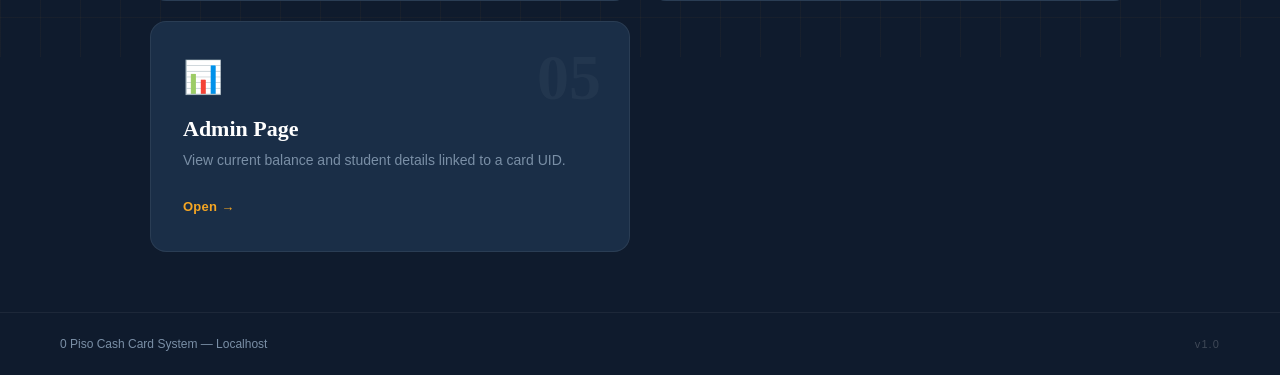
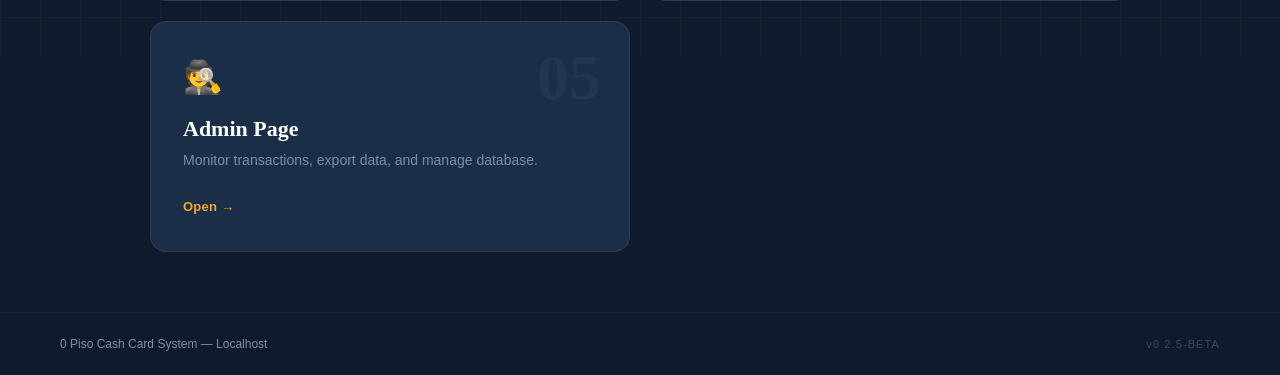
Before and after one commit to BeginnerCoder666/payment_system, a Flask app: page / in a window 1280 px wide. Shown: the part 743-1118 px from the top of the page. Run offline with Flask 3, Linux system fonts and the light colour scheme.

Commit message:
FINAL 🙏🙏🙏 PLS SPEED

```diff
--- a/app.py
+++ b/app.py
@@ -4,7 +4,7 @@ import csv
 import io
 
 app = Flask(__name__)
-app.secret_key = '0piso_super_secret_key'
+app.secret_key = 'admin2526'
 DB_FILE = 'canteen.db'
 
 # Add Export to .csv button in the main page
@@ -135,7 +135,7 @@ def admin():
 @app.route('/logout')
 def logout():
     session.pop('logged_in', None) # Removes the "logged_in" tag from the session
-    return redirect(url_for('admin'))
+    return redirect(url_for('index'))
 
 @app.route('/export_csv')
 def export_csv():
@@ -175,5 +175,9 @@ def wipe_db():
     conn.close()
     return redirect(url_for('admin'))
 
+@app.context_processor
+def inject_version():
+    return dict(version="v0.2.5-BETA")
+
 if __name__ == '__main__':
     app.run(debug=True)
--- a/templates/admin.html
+++ b/templates/admin.html
@@ -1,7 +1,7 @@
 <!DOCTYPE html>
 <html>
 <head>
-    <title>Admin Panel</title>
+    <title>0 Piso Admin Panel</title>
     <style>
         /* The Overlay Background */
         .login-overlay {
@@ -31,6 +31,7 @@
         /* Style to blur content when locked */
         .blurred { filter: blur(8px); pointer-events: none; }
     </style>
+    <link rel="stylesheet" href="{{ url_for('static', filename='child.css') }}">
 </head>
 <body>
 
--- a/templates/check_balance.html
+++ b/templates/check_balance.html
@@ -31,7 +31,7 @@
 
     <footer>
         <span>0 Piso Cash Card System &mdash; Localhost</span>
-        <span class="version">v1.0</span>
+        <span class="version">{{ version }}</span>
     </footer>
 </body>
 </html>
--- a/templates/index.html
+++ b/templates/index.html
@@ -52,10 +52,10 @@
             </a>
 
             <a href="admin.html" class="nav-card">
-                <span class="card-icon">📊</span>
+                <span class="card-icon">🕵️</span>
                 <span class="card-number">05</span>
                 <h2>Admin Page</h2>
-                <p>View current balance and student details linked to a card UID.</p>
+                <p>Monitor transactions, export data, and manage database.</p>
                 <div class="card-arrow">Open &rarr;</div>
             </a>
 
@@ -64,7 +64,7 @@
 
     <footer>
         <span>0 Piso Cash Card System &mdash; Localhost</span>
-        <span class="version">v1.0</span>
+        <span class="version">{{ version }}</span>
     </footer>
 
 </body>
--- a/templates/payment.html
+++ b/templates/payment.html
@@ -34,7 +34,7 @@
 
     <footer>
         <span>0 Piso Cash Card System &mdash; Localhost</span>
-        <span class="version">v1.0</span>
+        <span class="version">{{ version }}</span>
     </footer>
 </body>
 </html>
--- a/templates/register.html
+++ b/templates/register.html
@@ -32,7 +32,7 @@
 
     <footer>
         <span>0 Piso Cash Card System &mdash; Localhost</span>
-        <span class="version">v1.0</span>
+        <span class="version">{{ version }}</span>
     </footer>
 </body>
 </html>
--- a/templates/topup.html
+++ b/templates/topup.html
@@ -32,7 +32,7 @@
 
     <footer>
         <span>0 Piso Cash Card System &mdash; Localhost</span>
-        <span class="version">v1.0</span>
+        <span class="version">{{ version }}</span>
     </footer>
 </body>
 </html>
```
Also changed, not shown: canteen.db.
